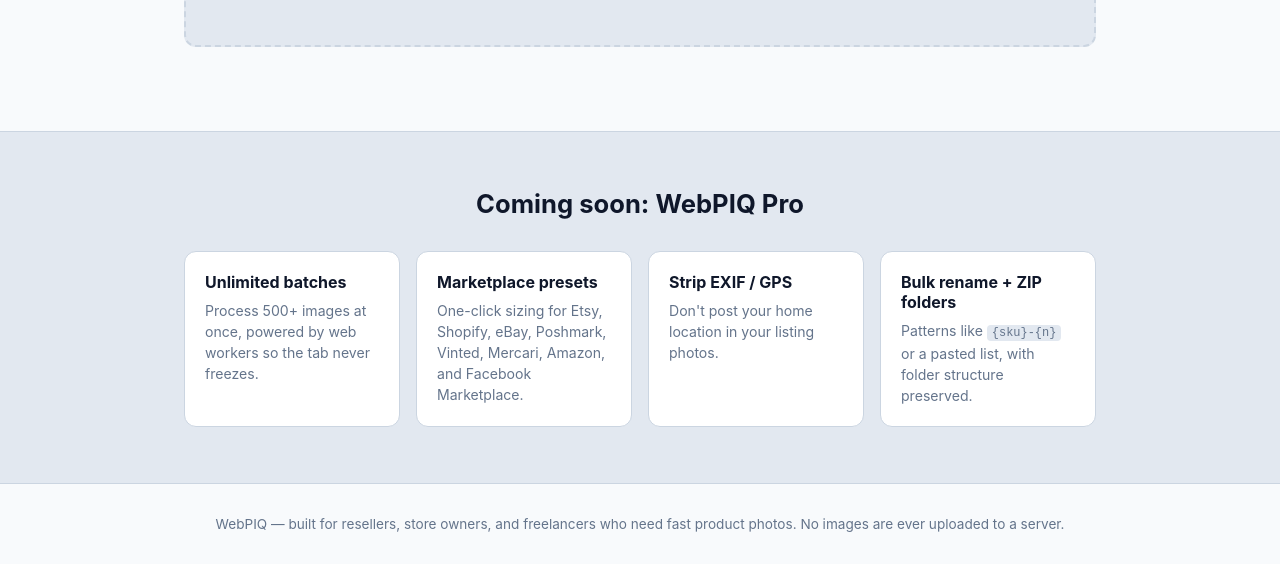
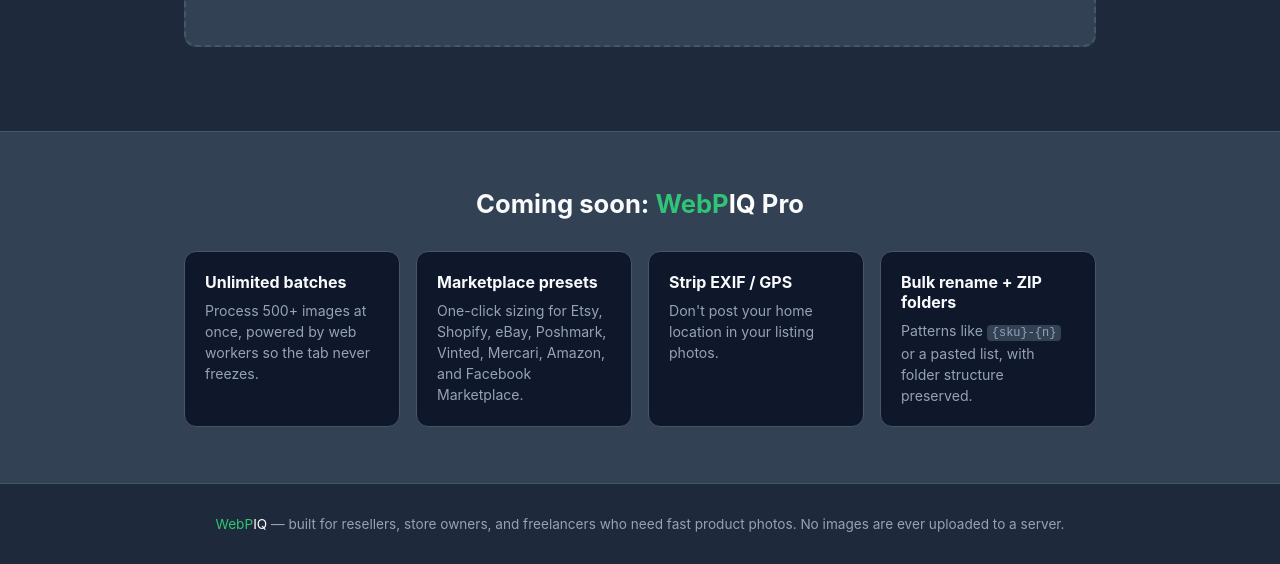
Before and after one commit to DTE-84/webpIQ, a plain HTML site: page index.html in a window 1280 px wide. Shown: the part 600-1164 px from the top of the page. Drawn offline with nearby package versions, Linux system fonts and the light colour scheme.

Commit message:
style: Update to Dark Slate to support WebP(Green)IQ(White) color pattern

```diff
--- a/index.html
+++ b/index.html
@@ -13,7 +13,7 @@
 <header class="site-header">
   <div class="wrap header-inner">
     <div class="brand">
-      <span class="brand-mark">WebP<span class="brand-accent">IQ</span></span>
+      <span class="brand-mark"><span style="color:var(--accent)">WebP</span><span style="color:#ffffff">IQ</span></span>
     </div>
     <a class="header-cta" href="#converter">Start converting</a>
   </div>
@@ -67,7 +67,7 @@
     <div id="fileList" class="file-list"></div>
 
     <div id="limitNotice" class="limit-notice hidden">
-      <p>You've hit the free-batch limit of 20 images. Unlimited batches, marketplace presets, EXIF stripping, and bulk rename are coming to <strong>WebPIQ Pro</strong>.</p>
+      <p>You've hit the free-batch limit of 20 images. Unlimited batches, marketplace presets, EXIF stripping, and bulk rename are coming to <strong><span style="color:var(--accent)">WebP</span><span style="color:#ffffff">IQ</span> Pro</strong>.</p>
     </div>
 
   </div>
@@ -75,7 +75,7 @@
 
 <section class="pro-teaser">
   <div class="wrap">
-    <h2>Coming soon: WebPIQ Pro</h2>
+    <h2>Coming soon: <span style="color:var(--accent)">WebP</span><span style="color:#ffffff">IQ</span> Pro</h2>
     <div class="pro-grid">
       <div class="pro-card">
         <h3>Unlimited batches</h3>
@@ -99,7 +99,7 @@
 
 <footer class="site-footer">
   <div class="wrap">
-    <p>WebPIQ — built for resellers, store owners, and freelancers who need fast product photos. No images are ever uploaded to a server.</p>
+    <p><span style="color:var(--accent)">WebP</span><span style="color:#ffffff">IQ</span> — built for resellers, store owners, and freelancers who need fast product photos. No images are ever uploaded to a server.</p>
   </div>
 </footer>
 
--- a/styles.css
+++ b/styles.css
@@ -1,10 +1,10 @@
 :root {
-  --bg: #f8fafc;
-  --bg-elevated: #e2e8f0;
-  --bg-card: #ffffff;
-  --border: #cbd5e1;
-  --text: #0f172a;
-  --text-muted: #64748b;
+  --bg: #1e293b;
+  --bg-elevated: #334155;
+  --bg-card: #0f172a;
+  --border: #475569;
+  --text: #f8fafc;
+  --text-muted: #94a3b8;
   --accent: #30C476;
   --accent-strong: #249e5d;
   --accent-soft: rgba(48, 196, 118, 0.12);
@@ -36,7 +36,7 @@
   border-bottom: 1px solid var(--border);
   position: sticky;
   top: 0;
-  background: rgba(248, 250, 252, 0.85);
+  background: rgba(15, 23, 42, 0.95);
   backdrop-filter: blur(8px);
   z-index: 10;
 }
```
